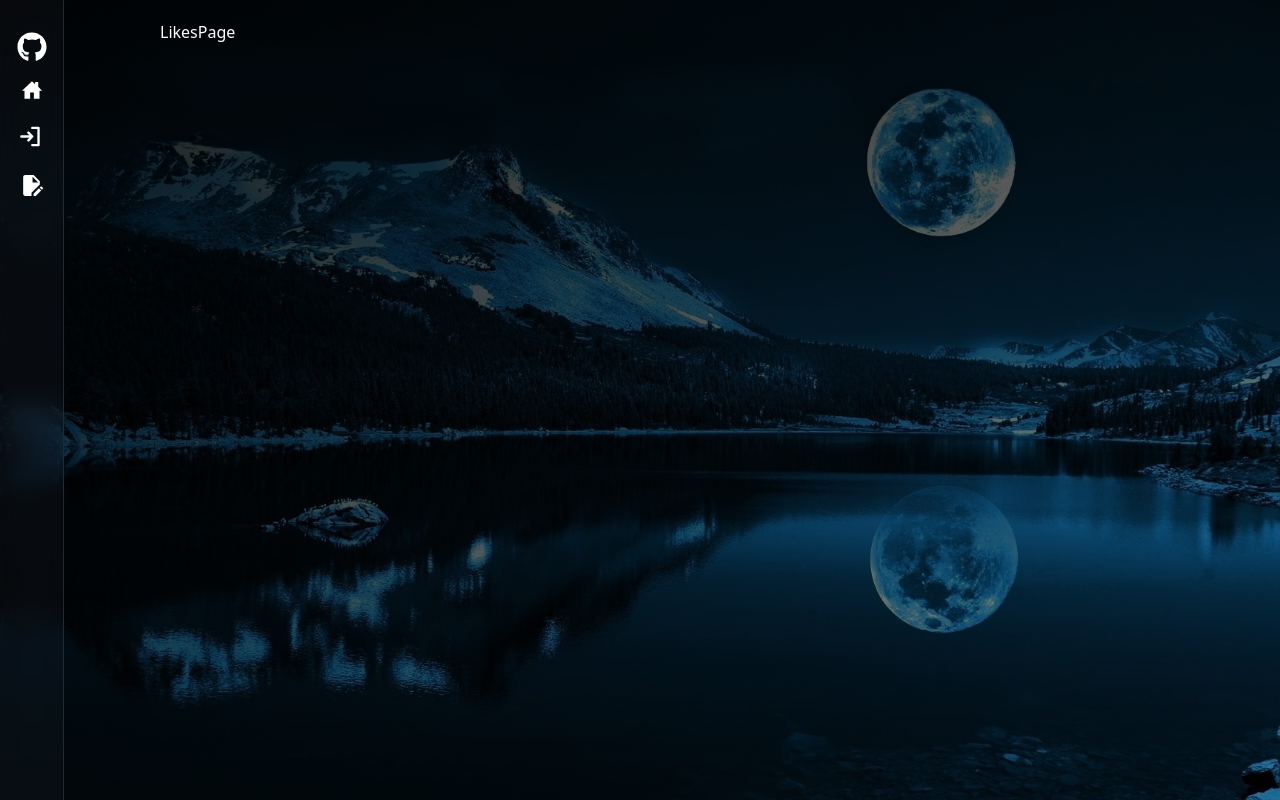
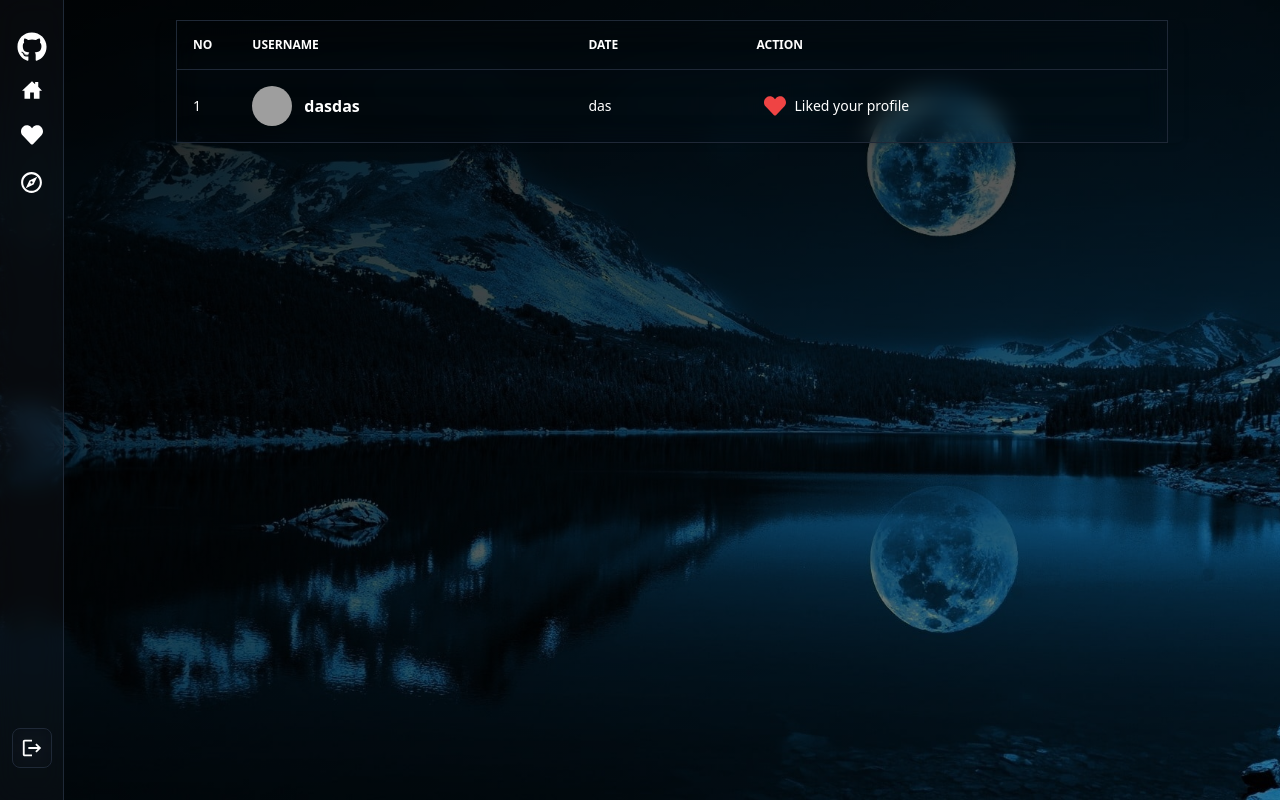
Before and after one commit to HirenGajjar/repo-search-app, a React (Vite) app in the folder Frontend/: page /likes in a window 1280 px wide. Built offline with nearby package versions, Linux system fonts and the light colour scheme; grey boxes are pictures that could not be loaded.

Commit message:
Add Likes page

```diff
--- a/Frontend/src/Components/Sidebar.jsx
+++ b/Frontend/src/Components/Sidebar.jsx
@@ -9,7 +9,7 @@ import { FaGithub } from "react-icons/fa";
 import Logout from "./Logout";
 
 const Sidebar = () => {
-  const authUser = false;
+  const authUser = true;
   return (
     <aside
       className="flex flex-col items-center min-w-12 sm:w-16 sticky top-0 left-0 h-screen py-8 overflow-y-auto border-r bg-clip-padding backdrop-filter backdrop-blur-md bg-opacity-10
--- a/Frontend/src/Pages/LikesPage.jsx
+++ b/Frontend/src/Pages/LikesPage.jsx
@@ -1,7 +1,59 @@
-import React from "react";
+import { FaHeart } from "react-icons/fa";
 
-function LikesPage() {
-  return <div>LikesPage</div>;
-}
+const LikesPage = () => {
+  return (
+    <div className="relative overflow-x-auto shadow-md rounded-lg px-4">
+      <table className="w-full text-sm text-left rtl:text-right bg-glass overflow-hidden">
+        <thead className="text-xs uppercase bg-glass">
+          <tr>
+            <th scope="col" className="p-4">
+              <div className="flex items-center">No</div>
+            </th>
+            <th scope="col" className="px-6 py-3">
+              Username
+            </th>
+            <th scope="col" className="px-6 py-3">
+              Date
+            </th>
+            <th scope="col" className="px-6 py-3">
+              Action
+            </th>
+          </tr>
+        </thead>
+        <tbody>
+          <tr className="bg-glass border-b">
+            <td className="w-4 p-4">
+              <div className="flex items-center">
+                <span>1</span>
+              </div>
+            </td>
+            <th
+              scope="row"
+              className="flex items-center px-6 py-4 whitespace-nowrap "
+            >
+              <img
+                className="w-10 h-10 rounded-full"
+                src={
+                  "https://ps.w.org/user-avatar-reloaded/assets/icon-256x256.png?rev=2540745"
+                }
+                alt="Jese image"
+              />
+              <div className="ps-3">
+                <div className="text-base font-semibold">dasdas</div>
+              </div>
+            </th>
+            <td className="px-6 py-4">das</td>
+            <td className="px-6 py-4">
+              <div className="flex items-center">
+                <FaHeart size={22} className="text-red-500 mx-2" />
+                Liked your profile
+              </div>
+            </td>
+          </tr>
+        </tbody>
+      </table>
+    </div>
+  );
+};
 
 export default LikesPage;
```
